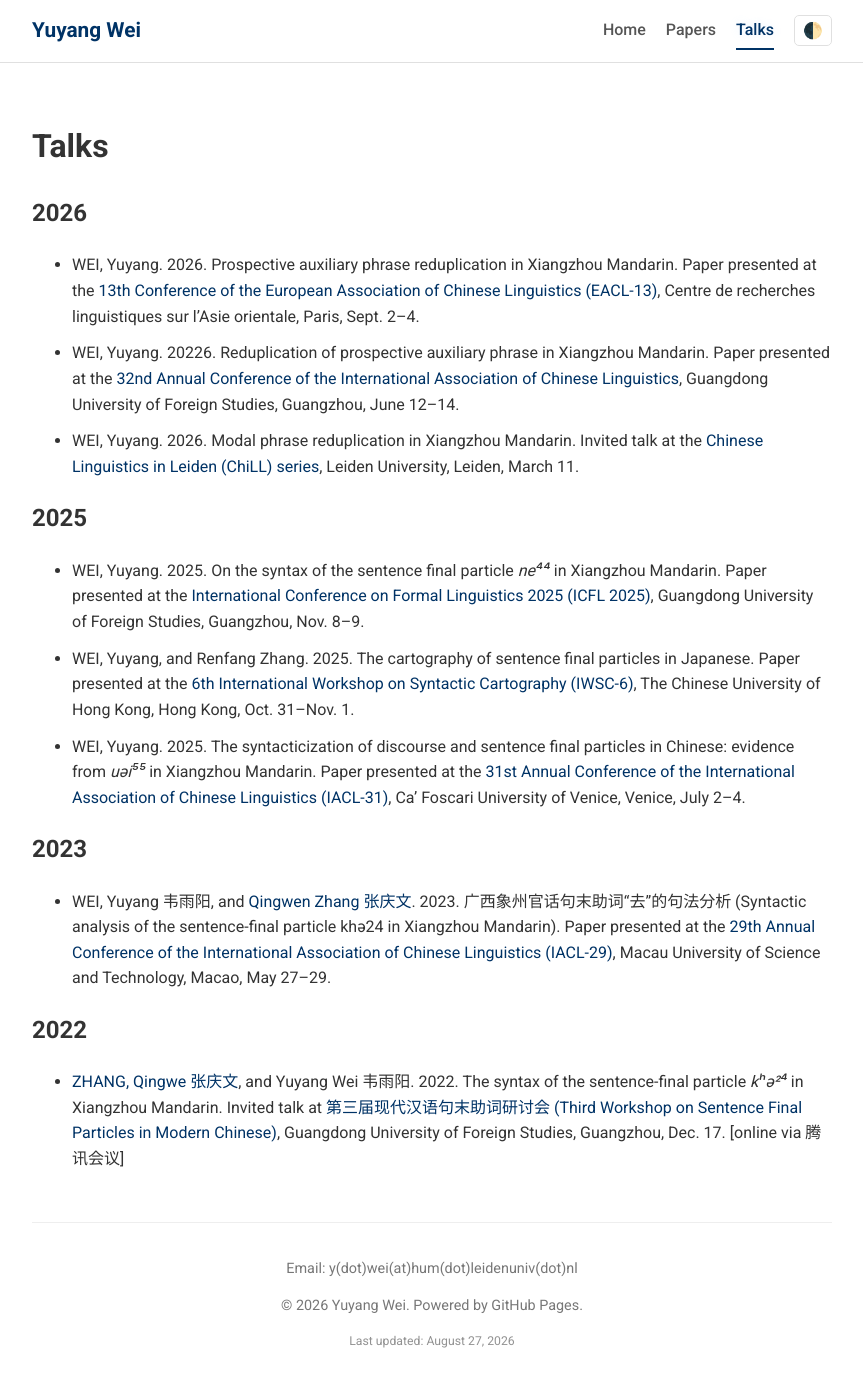
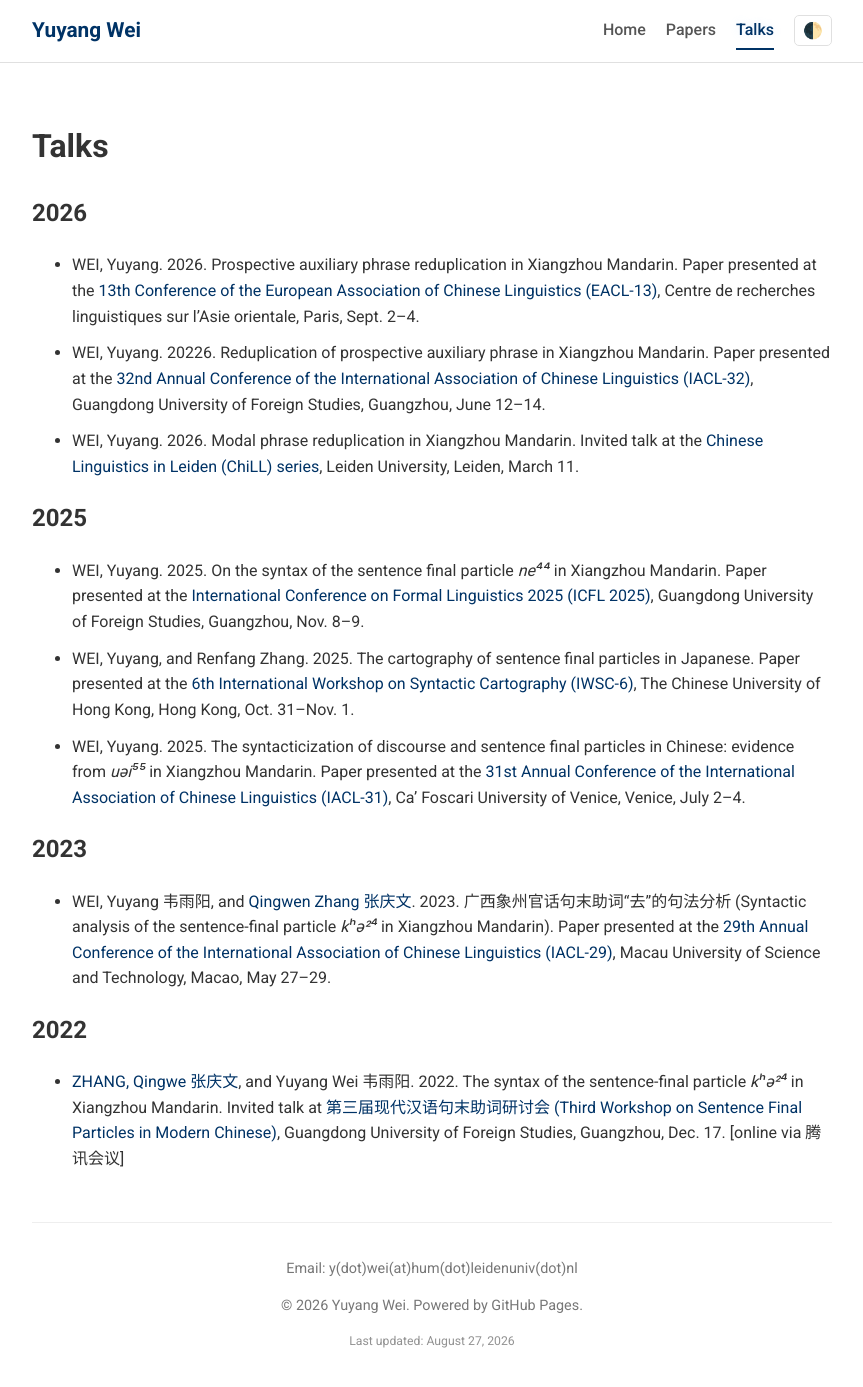
Before and after one commit to yuyang-wei/yuyang-wei.github.io, a Jekyll site: the page built from talks.md, in a window 1280 px wide and 1400 px high. Shown: the top 1387 px of the window, without its empty margins (208-1071 px from the left). Built offline with Jekyll 4.4.1, drawn with Linux system fonts in a browser that asks for light colours.

Commit message:
Fix typos and update conference details in talks.md

```diff
--- a/talks.md
+++ b/talks.md
@@ -8,8 +8,8 @@ permalink: /talks/
 
 ## 2026
 
-* WEI, Yuyang. 2026. Prospective auxiliary phrase reduplication in Xiangzhou Mandarin. Paper presented at the [13th Conference of the European Association of Chinese Linguistics (EACL-13)](https://eacl-13.sciencesconf.org/page/program_page?lang=en), Centre de recherches linguistiques sur l'Asie orientale, Paris, Sept. 2–4.
-* WEI, Yuyang. 20226. Reduplication of prospective auxiliary phrase in Xiangzhou Mandarin. Paper presented at the [32nd Annual Conference of the International Association of Chinese Linguistics](https://clal.gdufs.edu.cn/info/1036/7455.htm), Guangdong University of Foreign Studies, Guangzhou, June 12–14.
+* WEI, Yuyang. 2026. Prospective auxiliary phrase reduplication in Xiangzhou Mandarin. Paper presented at the [13th Conference of the European Association of Chinese Linguistics (EACL-13)](https://eacl-13.sciencesconf.org/page/program_page?lang=en), Centre de recherches linguistiques sur l’Asie orientale, Paris, Sept. 2–4.
+* WEI, Yuyang. 20226. Reduplication of prospective auxiliary phrase in Xiangzhou Mandarin. Paper presented at the [32nd Annual Conference of the International Association of Chinese Linguistics (IACL-32)](https://clal.gdufs.edu.cn/info/1036/7455.htm), Guangdong University of Foreign Studies, Guangzhou, June 12–14.
 * WEI, Yuyang. 2026. Modal phrase reduplication in Xiangzhou Mandarin. Invited talk at the [Chinese Linguistics in Leiden (ChiLL) series](https://www.universiteitleiden.nl/en/events/2026/03/modal-phrase-reduplication-in-xiangzhou-mandarin), Leiden University, Leiden, March 11.
 
 ## 2025
@@ -20,7 +20,7 @@ permalink: /talks/
 
 ## 2023
 
-* WEI, Yuyang 韦雨阳, and [Qingwen Zhang 张庆文](https://clal.gdufs.edu.cn/info/1272/1811.htm). 2023. 广西象州官话句末助词“去”的句法分析 (Syntactic analysis of the sentence-final particle khə24 in Xiangzhou Mandarin). Paper presented at the [29th Annual Conference of the International Association of Chinese Linguistics (IACL-29)](https://www.must.edu.mo/en/news/51676-article0527144247-e), Macau University of Science and Technology, Macao, May 27–29.
+* WEI, Yuyang 韦雨阳, and [Qingwen Zhang 张庆文](https://clal.gdufs.edu.cn/info/1272/1811.htm). 2023. 广西象州官话句末助词“去”的句法分析 (Syntactic analysis of the sentence-final particle _kʰə²⁴_ in Xiangzhou Mandarin). Paper presented at the [29th Annual Conference of the International Association of Chinese Linguistics (IACL-29)](https://www.must.edu.mo/en/news/51676-article0527144247-e), Macau University of Science and Technology, Macao, May 27–29.
 
 ## 2022
 
```
